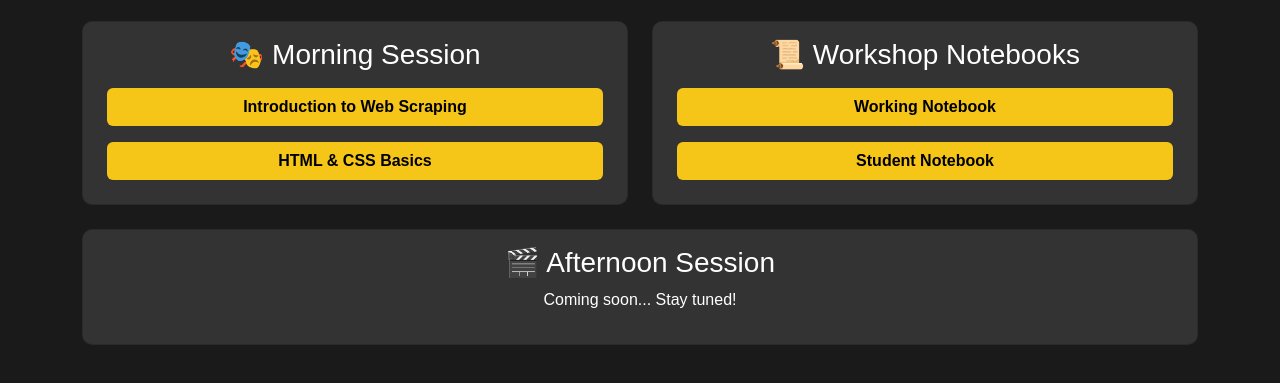
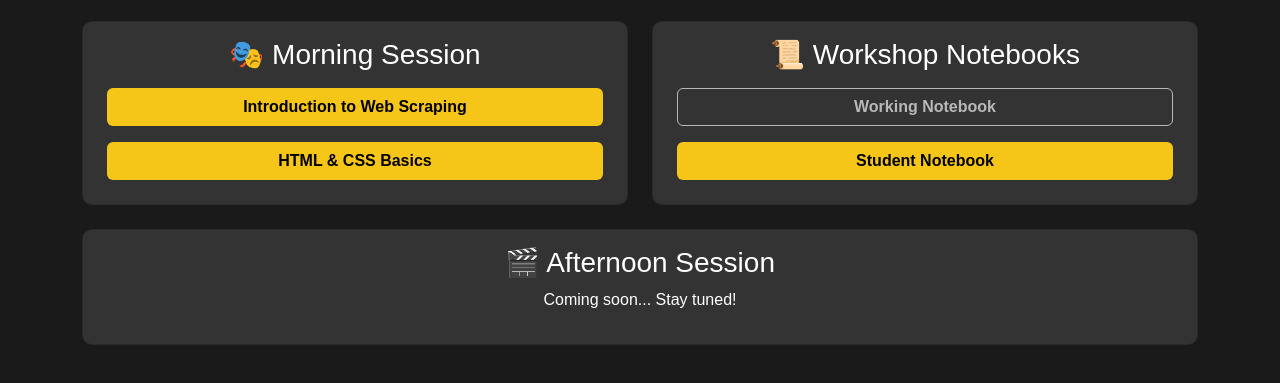
Before and after one commit to s-jaiprakash/webscraping-workshop, a plain HTML site: page index.html in a window 1280 px wide. Shown: the part 225-608 px from the top of the page. Drawn offline with nearby package versions, Linux system fonts and the light colour scheme.

Commit message:
upd: index

```diff
--- a/index.html
+++ b/index.html
@@ -46,7 +46,7 @@
             <div class="col-md-6">
                 <div class="card p-3">
                     <h3>📜 Workshop Notebooks</h3>
-                    <a href="https://colab.research.google.com/drive/1WTl7n1VprvJCRsNDgB_hmxKGtVXx32U4?usp=sharing" class="btn btn-custom m-2" target="_blank">Working Notebook</a>
+                    <a href="https://colab.research.google.com/drive/1WTl7n1VprvJCRsNDgB_hmxKGtVXx32U4?usp=sharing" class="btn btn-custom m-2 disabled" target="_blank">Working Notebook</a>
                     <a href="https://colab.research.google.com/drive/1kg_yhyRVNBgA5ptZtrNsCXUrs39sd5P7?usp=sharing" class="btn btn-custom m-2" target="_blank">Student Notebook</a>
                 </div>
             </div>
```
